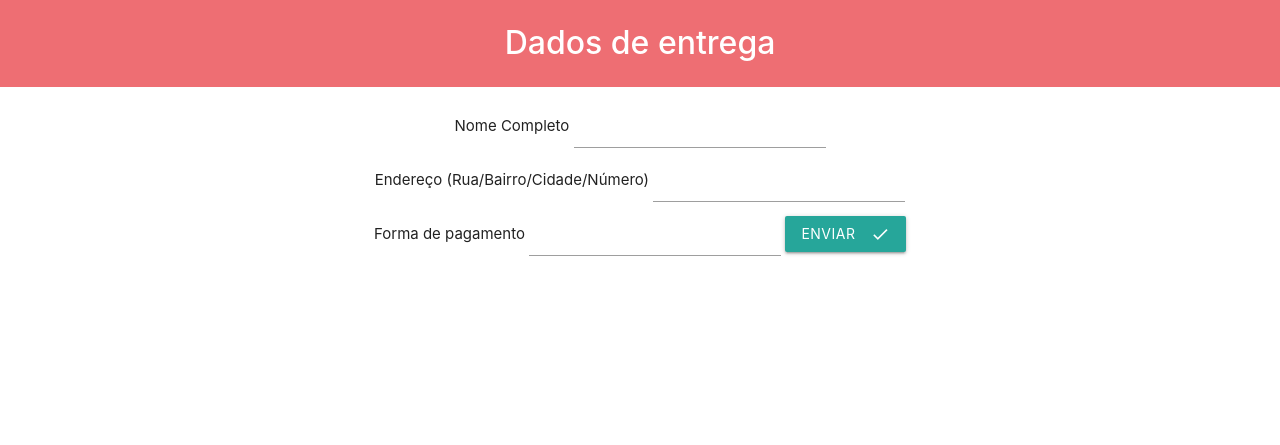
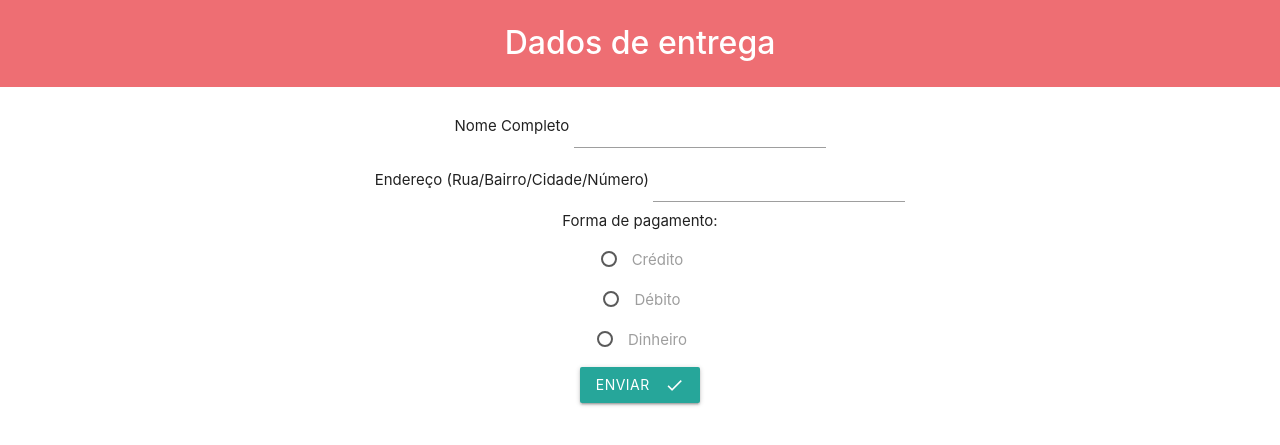
Before and after one commit to Andrelua/Projeto-PHP, a PHP site: page /dados_entrega.php in a window 1280 px wide. Shown: the part 264-709 px from the top of the page. Run offline with PHP 8.4, Linux system fonts and the light colour scheme; some libraries are stand-ins or nearby versions.

Commit message:
Adicionando um novo input nos dados

```diff
--- a/dados_entrega.php
+++ b/dados_entrega.php
@@ -101,8 +101,25 @@ endif;
             Nome Completo <input type="text" name="nome"> <br>
             Endereço (Rua/Bairro/Cidade/Número)
             <input type="text" name="endereco"> <br>
-            <!--Ainda falta mudar o input (não consigo)-->
-            Forma de pagamento <input type="text" name="forma">
+            Forma de pagamento:
+                        <p>
+                            <label>
+                                <input name="forma" type="radio" value="Crédito"/>
+                                    <span>Crédito</span>
+                            </label>
+                        </p>
+                        <p>
+                            <label>
+                                <input name="forma" type="radio" value="Débito"/>
+                                    <span>Débito</span>
+                            </label>
+                        </p>
+                        <p>
+                            <label>
+                                <input name="forma" type="radio" value="Dinheiro"/>
+                                    <span>Dinheiro</span>
+                            </label>
+                        </p>
             <button class="btn waves-effect waves-light" type="submit" name="btn-dados">Enviar
                 <i class="material-icons right">done</i>
             </button>
```
